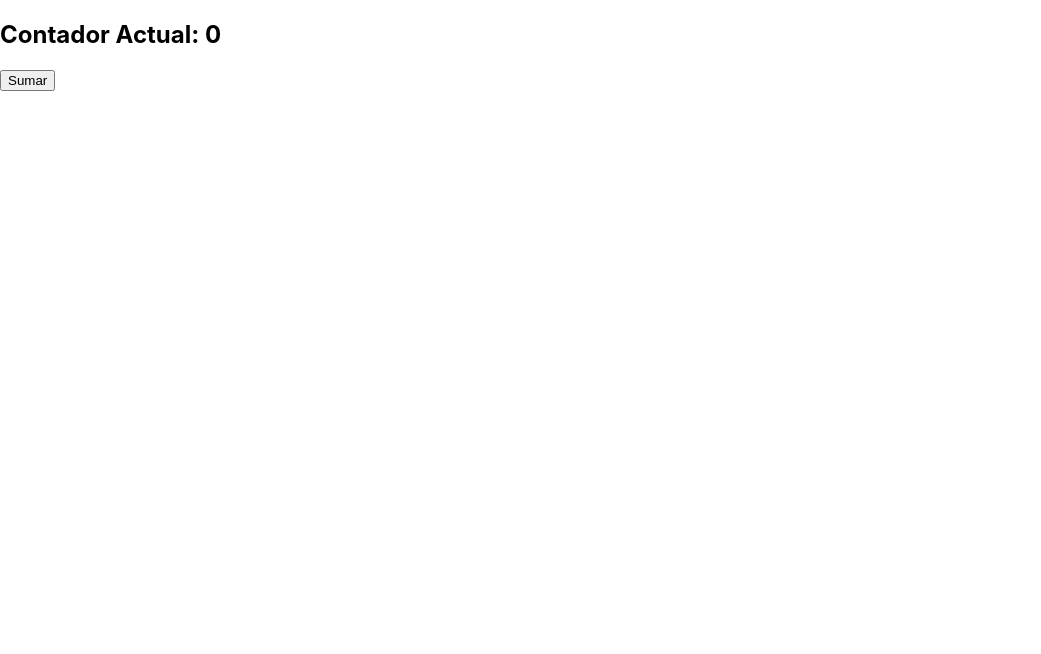
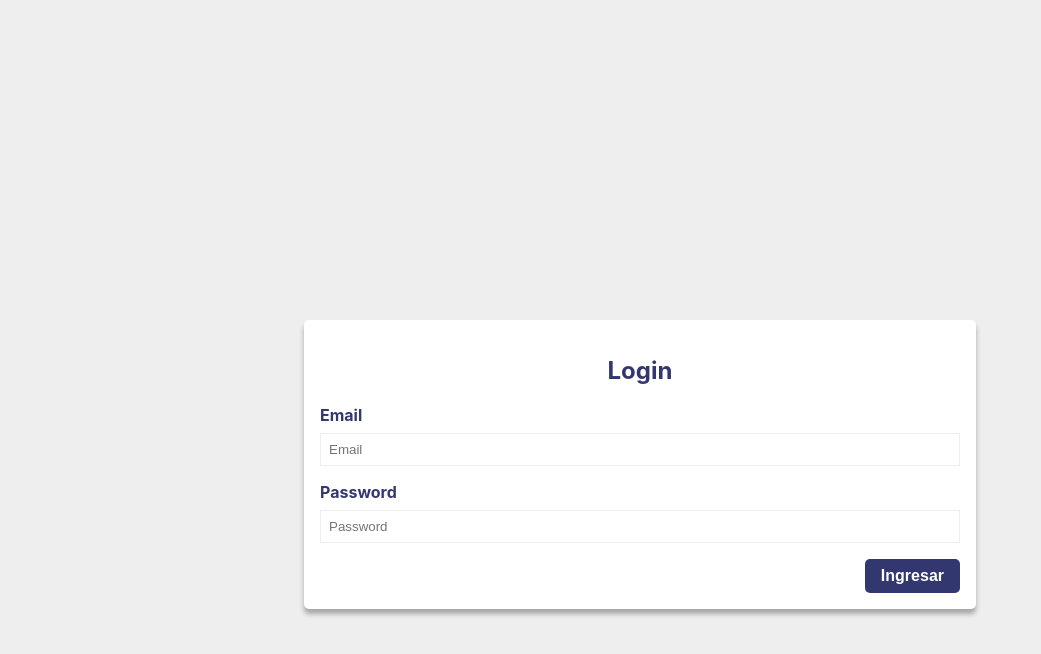
Before and after one commit to ignacioDorigo/componentes-funcionales, a React (Create React App) app: page / in a window 1280 px wide. Shown: the top 654 px of the page, without its empty margins (0-1041 px from the left). Built offline with nearby package versions, Linux system fonts and the light colour scheme.

Commit message:
Login con useState

```diff
--- a/src/App.js
+++ b/src/App.js
@@ -3,13 +3,14 @@ import React from "react";
 // import ContadorReducer from "./components/ContadorReducer/ContadorReducer";
 // import ContadorCustomHook from "./components/ContadorCustomHook/ContadorCustomHook";
 // import Usuarios from "./components/Usuarios/Usuarios";
-import ContadorUseEffect from "./components/ContadorUseEffect/ContadorUseEffect";
+// import ContadorUseEffect from "./components/ContadorUseEffect/ContadorUseEffect";
+import LoginForm from "./components/LoginForm/LoginForm";
 
 const App = () => {
   // return <Contador></Contador>;
   return (
     <>
-      <ContadorUseEffect />
+      <LoginForm />
     </>
   );
 };
--- /dev/null
+++ b/src/components/LoginForm/LoginForm.css
@@ -0,0 +1,62 @@
+body{
+    background-color: rgb(238, 238, 238);
+}
+.formulario {
+    display: flex;
+    flex-direction: column;
+    box-shadow: 0 5px 5px rgba(0, 0, 0, 0.3);
+    width: 100%;
+    max-width: 40rem;
+    margin: 20rem auto;
+    padding: 1rem;
+    border-radius: 5px;
+    background-color: #fff;
+}
+
+.form__titulo {
+    text-align: center;
+    color: #333770;
+}
+
+.form__campo {
+    display: flex;
+    flex-direction: column;
+    gap: 0.5rem;
+}
+
+.form__campo label {
+    color: #333770;
+    font-weight: bold;
+}
+
+.form__input {
+    padding: 0.5rem;
+    border: 1px solid #EEE;
+    outline: none;
+}
+
+.form__input:focus{
+    border: 1px solid #486ae6;
+}
+
+.form__inputs {
+    display: flex;
+    flex-direction: column;
+    gap: 1rem;
+}
+
+.btn__ingresar {
+    margin-top: 1rem;
+    display: flex;
+    width: max-content;
+    font-weight: bold;
+    border: none;
+    background-color: #333770;
+    color: #FFF;
+    font-size: 1rem;
+    padding: 0.5rem 1rem;
+    align-self: flex-end;
+    border-radius: 5px;
+    cursor: pointer;
+
+}
--- /dev/null
+++ b/src/components/LoginForm/LoginForm.js
@@ -0,0 +1,51 @@
+import React, { useState } from "react";
+import "./LoginForm.css";
+
+export default function LoginForm() {
+  const [email, setEmail] = useState("");
+  const [password, setPassword] = useState("");
+
+  const enviarFormulario = (e) => {
+    e.preventDefault();
+    const formData = new FormData();
+    formData.append("email", email);
+    formData.append("password", password);
+    console.log({ email: email, password: password });
+  };
+
+  return (
+    <form onSubmit={enviarFormulario} className="formulario">
+      <h2 className="form__titulo">Login</h2>
+
+      <div className="form__inputs">
+        <div className="form__campo">
+          <label htmlFor="email">Email</label>
+          <input
+            className="form__input"
+            type="email"
+            id="email"
+            placeholder="Email"
+            value={email}
+            onChange={(e) => setEmail(e.target.value)}
+          ></input>
+        </div>
+
+        <div className="form__campo">
+          <label htmlFor="password">Password</label>
+          <input
+            className="form__input"
+            type="password"
+            id="password"
+            placeholder="Password"
+            value={password}
+            onChange={(e) => setPassword(e.target.value)}
+          ></input>
+        </div>
+      </div>
+
+      <button className="btn__ingresar" type="submit">
+        Ingresar
+      </button>
+    </form>
+  );
+}
```
